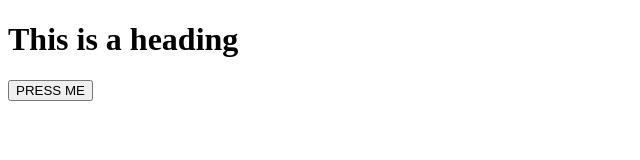
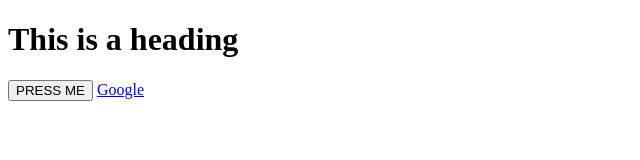
Before and after one commit to AmeenSN/first-website, a plain HTML site: page index.html in a window 1280 px wide. Shown: the full height of the page, 0-640 px from the left. Drawn offline with Linux system fonts and the light colour scheme.

Commit message:
Add link to google

```diff
--- a/index.html
+++ b/index.html
@@ -9,6 +9,7 @@
 <body>
     <h1>This is a heading</h1>
     <button>PRESS ME</button>
+    <a href="https://www.google.com">Google</a>
 </body>
 
 </html>
```
